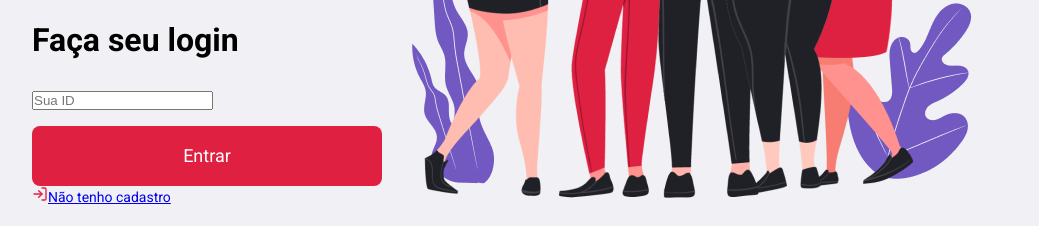
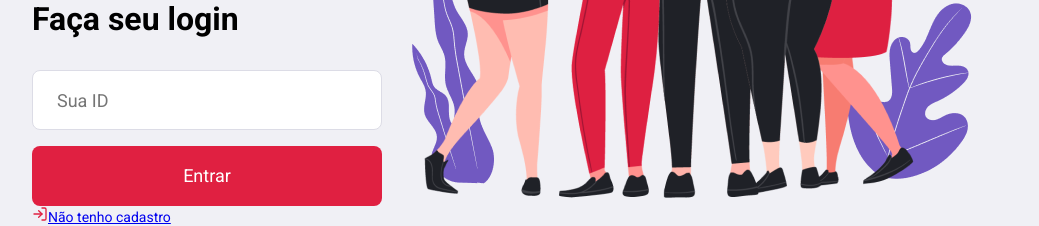
Before and after one commit to thamirisbalbi/omnistack-frontend-react, a React (Create React App) app: page / in a window 1280 px wide. Shown: the part 489-715 px from the top of the page, without its empty margins (120-1159 px from the left). Built offline with nearby package versions, Linux system fonts and the light colour scheme.

Commit message:
Conserta erro de digitação

```diff
--- a/src/global.css
+++ b/src/global.css
@@ -13,7 +13,7 @@ body {
     -webkit-font-smoothing: antialiased;
 }
 
-imput, button, textarea {
+input, button, textarea {
 /* Por padrão, não pegam a fonte de body*/
 font: 400 18px Roboto, sans-serif;
 }
@@ -22,7 +22,7 @@ button {
     cursor: pointer; /* ícone do cursor indicando para clicar */
 }
 
-form imput {
+form input {
     width: 100%;
     height: 60px;
     color: #333;
```
